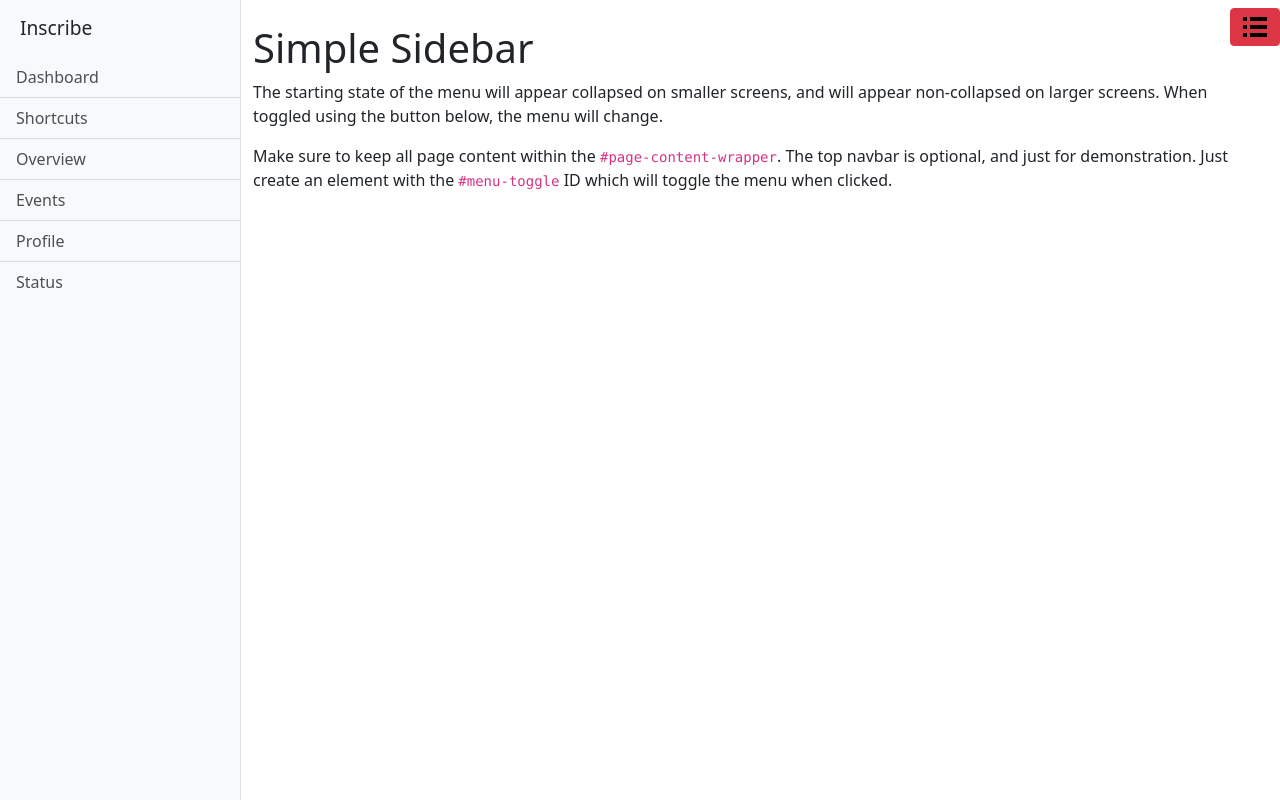
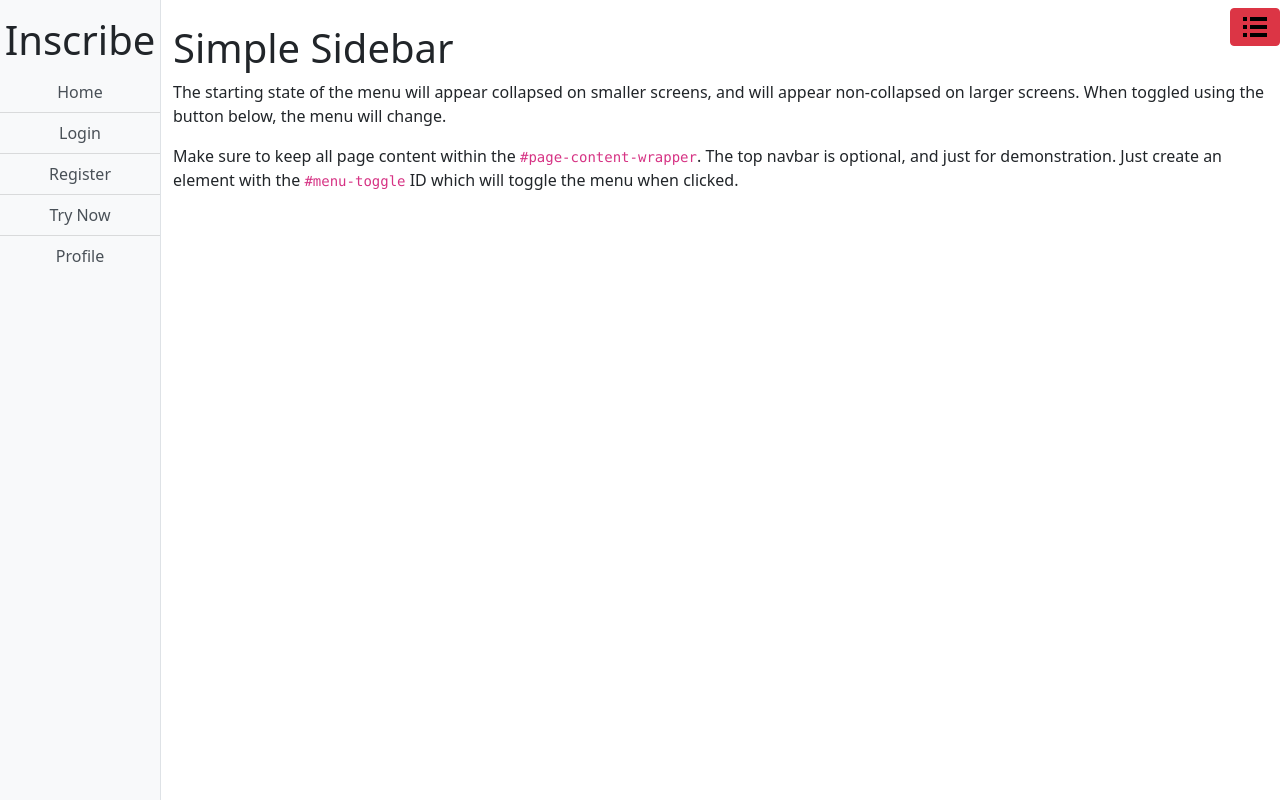
Before and after one commit to ManishaKallem/Inscribe, a Django app: page / in a window 1280 px wide. Run offline with Django 3.2, Linux system fonts and the light colour scheme; some libraries are stand-ins or nearby versions.

Commit message:
feat(landing-page): change navbar element

```diff
--- a/inscribe/static/css/base.css
+++ b/inscribe/static/css/base.css
@@ -11,13 +11,8 @@
   transition: margin 0.25s ease-out;
 }
 
-#sidebar-wrapper .sidebar-heading {
-  padding: 0.875rem 1.25rem;
-  font-size: 1.2rem;
-}
-
 #sidebar-wrapper .list-group {
-  width: 15rem;
+  width: 10rem;
 }
 
 #page-content-wrapper {
--- a/inscribe/templates/includes/navbar.html
+++ b/inscribe/templates/includes/navbar.html
@@ -1,23 +1,20 @@
 <div class="bg-light border-right" id="sidebar-wrapper">
-  <div class="sidebar-heading">Inscribe</div>
-  <div class="list-group list-group-flush">
-    <a href="#" class="list-group-item list-group-item-action bg-light">
-      Dashboard
+  <h1 class="text-center pt-3">Inscribe</h1>
+  <div class="list-group list-group-flush d-flex flex-column text-center">
+    <a href="#" class="list-group-item mx-auto list-group-item-action bg-light">
+      Home
     </a>
-    <a href="#" class="list-group-item list-group-item-action bg-light">
-      Shortcuts
+    <a href="#" class="list-group-item mx-auto list-group-item-action bg-light">
+      Login
     </a>
-    <a href="#" class="list-group-item list-group-item-action bg-light">
-      Overview
+    <a href="#" class="list-group-item mx-auto list-group-item-action bg-light">
+      Register
     </a>
-    <a href="#" class="list-group-item list-group-item-action bg-light">
-      Events
+    <a href="#" class="list-group-item mx-auto list-group-item-action bg-light">
+      Try Now
     </a>
-    <a href="#" class="list-group-item list-group-item-action bg-light">
+    <a href="#" class="list-group-item mx-auto list-group-item-action bg-light">
       Profile
-    </a>
-    <a href="#" class="list-group-item list-group-item-action bg-light">
-      Status
     </a>
   </div>
 </div>
```
